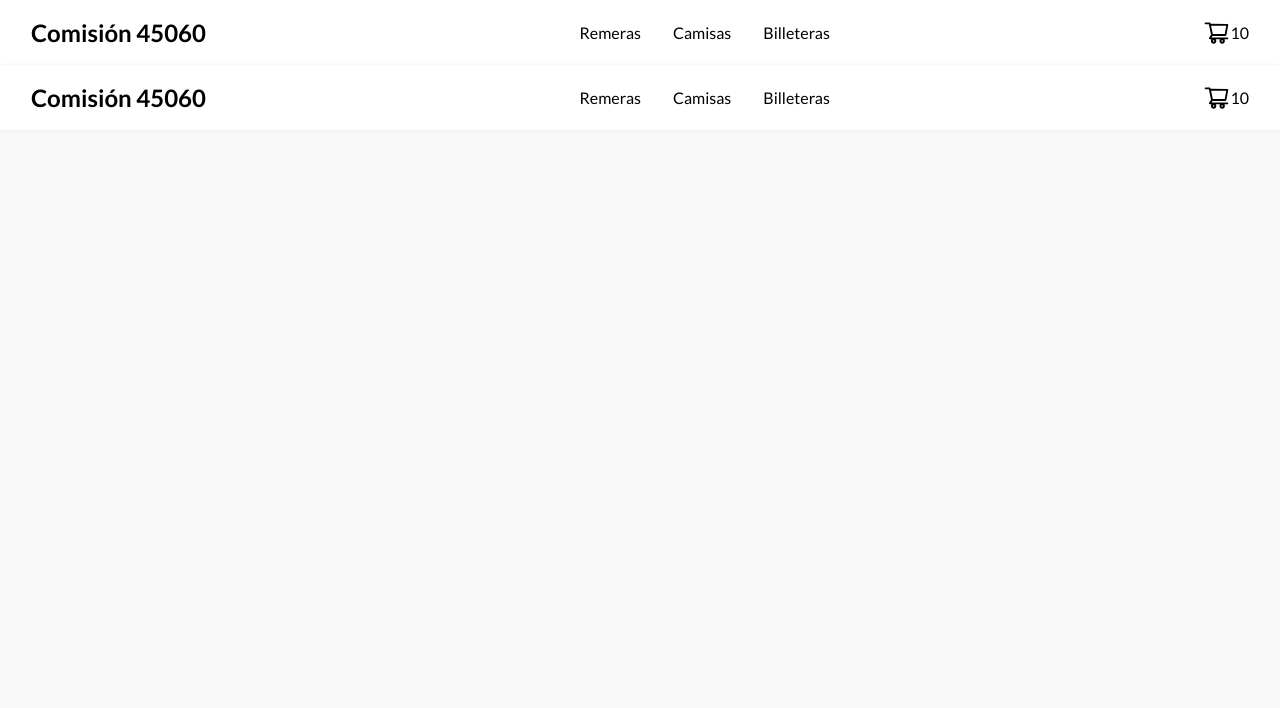
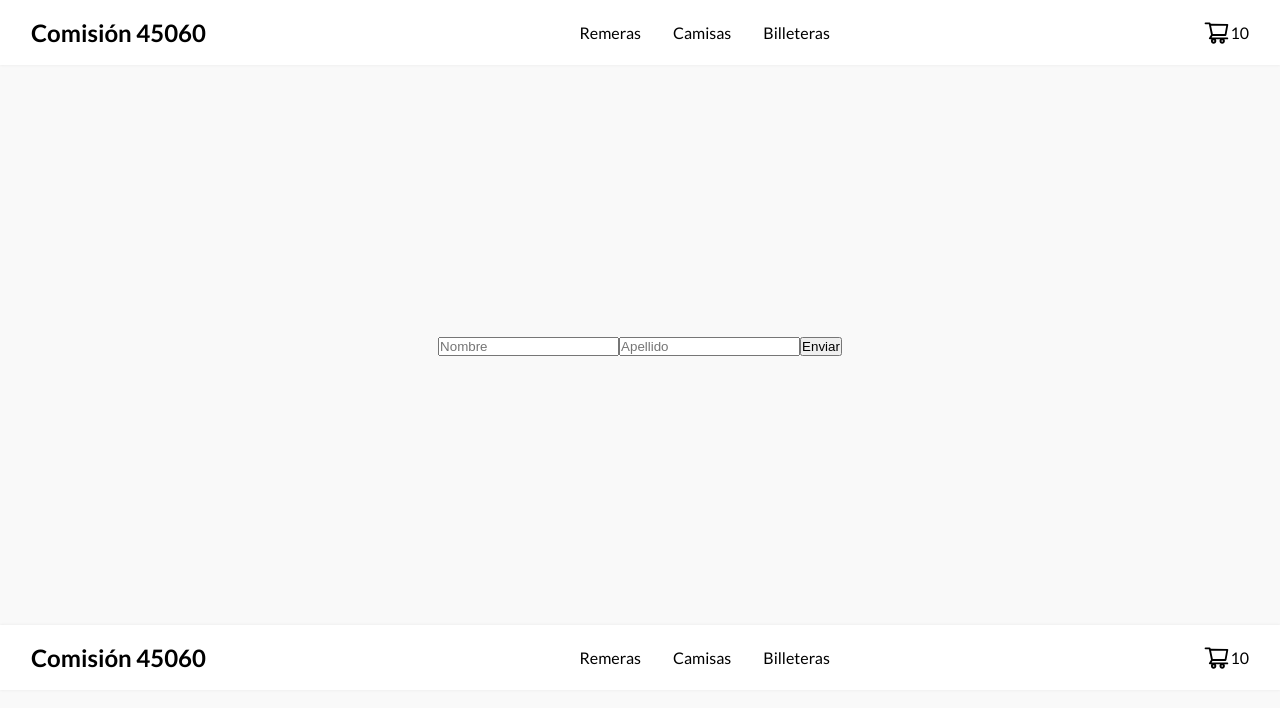
Before and after one commit to EricWaje/comision-45060, a React (Create React App) app: page /checkout in a window 1280 px wide. Shown: the top 708 px of the page. Built offline with nearby package versions, Linux system fonts and the light colour scheme.

Commit message:
fin clase eventos

```diff
--- a/src/App.js
+++ b/src/App.js
@@ -4,6 +4,7 @@ import Footer from './components/Footer/Footer';
 import ItemListContainer from './components/Main/ItemListContainer';
 import ItemDetailContainer from './components/Main/ItemDetailContainer';
 import Cart from './components/Cart/Cart';
+import Form from './components/Form/Form';
 import { BrowserRouter, Routes, Route } from 'react-router-dom';
 
 const App = () => {
@@ -21,6 +22,7 @@ const App = () => {
                     element={<ItemDetailContainer />}
                 />
                 <Route path="/cart" element={<Cart />} />
+                <Route path="/checkout" element={<Form />} />
             </Routes>
             <Footer />
         </BrowserRouter>
--- /dev/null
+++ b/src/components/Form/Form.jsx
@@ -0,0 +1,94 @@
+import React, { useState } from 'react';
+import { useEffect } from 'react';
+
+const Form = () => {
+    //const [name, setName] = useState('');
+    //const [lastName, setLastName] = useState('');
+
+    const [data, setData] = useState({ nombre: '', apellido: '' });
+
+    const enviarDatos = (e) => {
+        e.preventDefault();
+        //console.log(e);
+        //console.log(e.target);
+        //console.dir(e.target);
+        //uncontrolled inputs
+        //console.log(e.target.elements.nombre.value);
+        //console.log(e.target.elements.apellido.value);
+        //enviar a mi base de datos los campos name y lastName
+        // const obj = {
+        //     comprador: {
+        //         nombre: name,
+        //         apellido: lastName,
+        //     },
+        // };
+    };
+
+    const handleChange = (e) => {
+        const { name, value } = e.target;
+        //e.target.value tengo el valor
+        //e.target.name diferencio los campos
+        setData({ ...data, [name]: value });
+    };
+
+    console.log(data);
+
+    //const handleName = (e) => setName(e.target.value);
+
+    //const handleLastName = (e) => setLastName(e.target.value);
+
+    //console.log(name);
+
+    // const handleMove = (e) => {
+    //     console.log(e.clientX);
+    //     //setCoordX(e.clientX)
+    // }
+
+    useEffect(() => {
+        //window.addEventListener('mousemove', handleMove)
+        console.log('Código del useEffect');
+        //llamado a una api
+        //setInterval
+        return () => {
+            //clearInterval
+            //abortar el llamado a la api
+            //window.removeEventListener('mousemove', handleMove)
+            console.log('Limpieza');
+        };
+    });
+
+    return (
+        <div
+            style={{
+                minHeight: '70vh',
+                display: 'flex',
+                justifyContent: 'center',
+                alignItems: 'center',
+            }}
+        >
+            <form action="" onSubmit={enviarDatos}>
+                <input
+                    type="text"
+                    placeholder="Nombre"
+                    name="nombre"
+                    onChange={handleChange}
+                    value={data.nombre}
+                />
+                <input
+                    type="text"
+                    placeholder="Apellido"
+                    name="apellido"
+                    onChange={handleChange}
+                    value={data.apellido}
+                />
+                <button>Enviar</button>
+            </form>
+        </div>
+    );
+};
+
+export default Form;
+
+//const eventos = () => {}
+
+//onClick = {eventos};
--- a/src/components/Main/Item.jsx
+++ b/src/components/Main/Item.jsx
@@ -2,12 +2,18 @@ import React from 'react';
 import { Link } from 'react-router-dom';
 
 const Item = ({ producto }) => {
+    const click = (e) => {
+        e.stopPropagation();
+        console.log('Click en Item');
+    };
     return (
         <div className="item">
             <img src={producto.img} width="200px" alt={producto.title} />
             <article className="info">
                 <h2>{producto.title}</h2>
-                <h4 className="descuento">{producto.descuento}% off</h4>
+                <h4 onClick={click} className="descuento">
+                    {producto.descuento}% off
+                </h4>
                 <div className="info-price">
                     <h3>
                         $
--- a/src/components/Main/ItemDetail.jsx
+++ b/src/components/Main/ItemDetail.jsx
@@ -1,13 +1,25 @@
-import React from 'react';
+import React, { useState } from 'react';
 import Contador from './Contador';
 
 const ItemDetail = ({ item }) => {
-    const onAdd = (qty) => console.log(qty);
+    //const [cant, setCant] = useState(0);
+    const [show, setShow] = useState(true);
+
+    const onAdd = (qty) => {
+        console.log(qty);
+        //setCant(qty);
+        setShow(false);
+    };
+
     return (
         <div className="detail">
             <img src={item.img} alt={item.title} />
             <article>
-                <h2>{item.title}</h2>
+                {show ? (
+                    <h2>{item.title}</h2>
+                ) : (
+                    <h2>Este producto no tiene titulo</h2>
+                )}
                 <p>
                     Lorem ipsum dolor sit amet consectetur adipisicing elit.
                     Natus optio, necessitatibus iusto odit cupiditate a quae
@@ -22,3 +34,5 @@ const ItemDetail = ({ item }) => {
 };
 
 export default ItemDetail;
+
+//const foo = (argumento) => {}
--- a/src/components/Main/ItemListContainer.jsx
+++ b/src/components/Main/ItemListContainer.jsx
@@ -22,7 +22,7 @@ const ItemListContainer = () => {
     }, [categoryName]);
 
     return (
-        <div className="container">
+        <div onClick={() => console.log('click en ITLC')} className="container">
             <ItemList items={items} />
         </div>
     );
```
Also changed, not shown: src/components/Main/Contador.jsx (+2 -5 lines).
